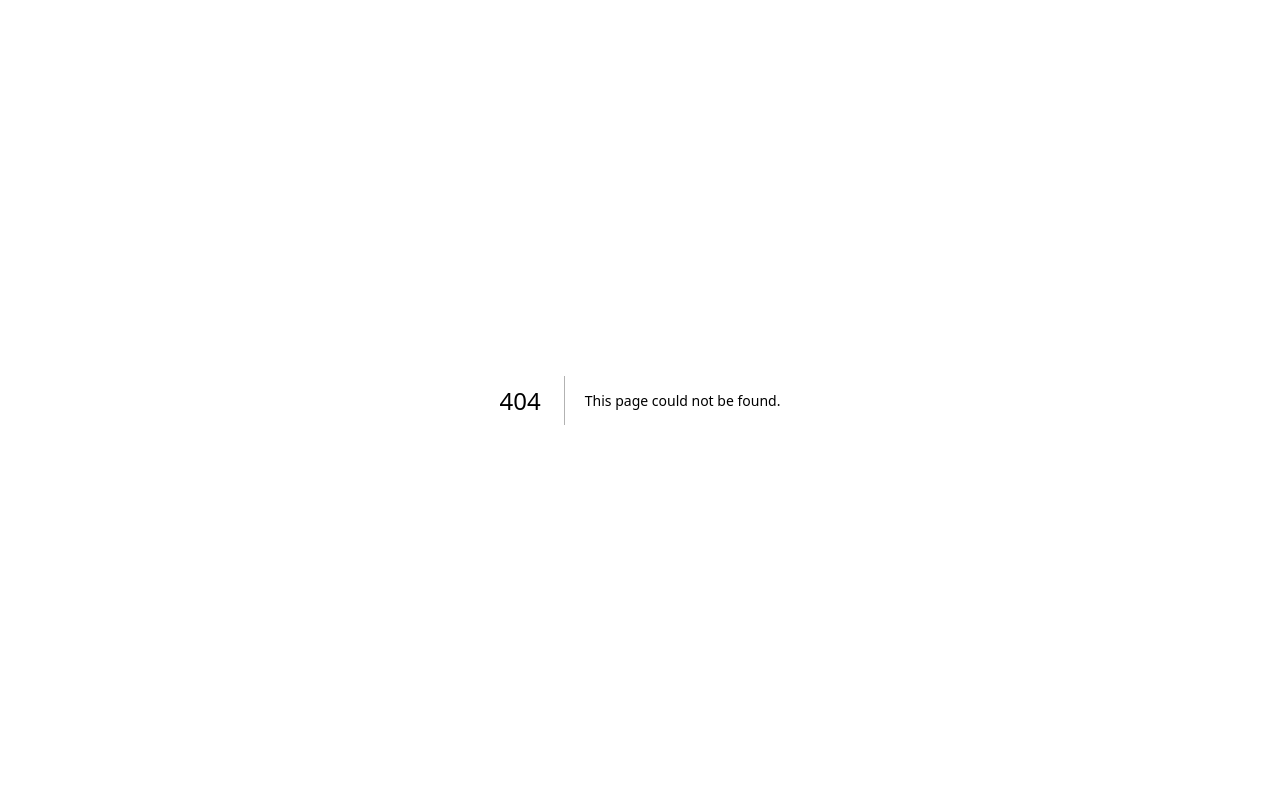
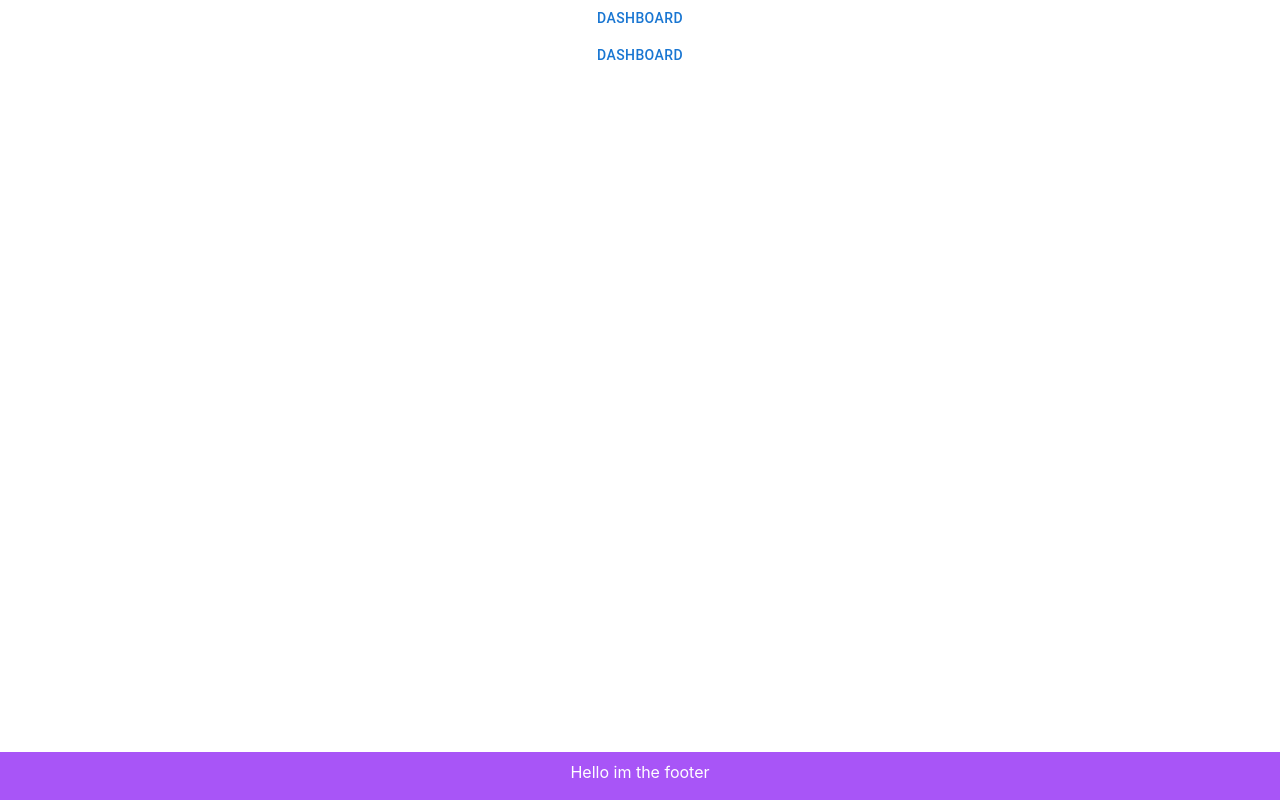
Before and after one commit to AlbertoBarrago/testing-free-api, a Next.js app: page /base/navbar in a window 1280 px wide. Before the commit this address had no page. Built offline with nearby package versions, Linux system fonts and the light colour scheme.

Commit message:
First Commit

```diff
--- a/pages/_app.tsx
+++ b/pages/_app.tsx
@@ -1,6 +1,11 @@
 import '../styles/globals.css'
-import type { AppProps } from 'next/app'
+import type {AppProps} from 'next/app'
+import Layout from './base/layout'
 
-export default function App({ Component, pageProps }: AppProps) {
-  return <Component {...pageProps} />
+export default function App({Component, pageProps}: AppProps) {
+    return (
+        <Layout>
+            <Component {...pageProps} />
+        </Layout>
+    )
 }
--- /dev/null
+++ b/pages/about.tsx
@@ -0,0 +1,8 @@
+import '@fontsource/roboto/300.css';
+import '@fontsource/roboto/400.css';
+import '@fontsource/roboto/500.css';
+import '@fontsource/roboto/700.css';
+
+export default function About() {
+    return <div className="text-3xl font-bold">Ciao lillo</div>
+}
--- /dev/null
+++ b/pages/base/footer.tsx
@@ -0,0 +1,8 @@
+
+export default function Footer() {
+    return (
+        <>
+           <footer className="fixed bottom-0 left-0 bg-purple-500 w-screen h-12 text-center"><p className="text-white mt-2">Hello im the footer</p></footer>
+        </>
+    )
+}
--- /dev/null
+++ b/pages/base/layout.tsx
@@ -0,0 +1,14 @@
+import Navbar from './navbar'
+import Footer from "./footer";
+
+
+// @ts-ignore
+export default function Layout({ children }) {
+    return (
+        <>
+            <Navbar />
+            <main>{children}</main>
+            <Footer />
+        </>
+    )
+}
--- /dev/null
+++ b/pages/base/navbar.tsx
@@ -0,0 +1,44 @@
+import * as React from 'react';
+import Button from '@mui/material/Button';
+import Menu from '@mui/material/Menu';
+import MenuItem from '@mui/material/MenuItem';
+import Fade from '@mui/material/Fade';
+
+export default function FadeMenu() {
+    const [anchorEl, setAnchorEl] = React.useState<null | HTMLElement>(null);
+    const open = Boolean(anchorEl);
+    const handleClick = (event: React.MouseEvent<HTMLElement>) => {
+        setAnchorEl(event.currentTarget);
+    };
+    const handleClose = () => {
+        setAnchorEl(null);
+    };
+
+    return (
+        <header className="text-center">
+            <Button
+                id="fade-button"
+                aria-controls={open ? 'fade-menu' : undefined}
+                aria-haspopup="true"
+                aria-expanded={open ? 'true' : undefined}
+                onClick={handleClick}
+            >
+                Dashboard
+            </Button>
+            <Menu
+                id="fade-menu"
+                MenuListProps={{
+                    'aria-labelledby': 'fade-button',
+                }}
+                anchorEl={anchorEl}
+                open={open}
+                onClose={handleClose}
+                TransitionComponent={Fade}
+            >
+                <MenuItem onClick={handleClose}>Profile</MenuItem>
+                <MenuItem onClick={handleClose}>My account</MenuItem>
+                <MenuItem onClick={handleClose}>Logout</MenuItem>
+            </Menu>
+        </header>
+    );
+}
--- a/pages/index.tsx
+++ b/pages/index.tsx
@@ -1,71 +1,5 @@
-import Head from 'next/head'
-import Image from 'next/image'
-import styles from '../styles/Home.module.css'
-
 export default function Home() {
   return (
-    <div className={styles.container}>
-      <Head>
-        <title>Create Next App</title>
-        <meta name="description" content="Generated by create next app" />
-        <link rel="icon" href="/favicon.ico" />
-      </Head>
-
-      <main className={styles.main}>
-        <h1 className={styles.title}>
-          Welcome to <a href="https://nextjs.org">Next.js!</a>
-        </h1>
-
-        <p className={styles.description}>
-          Get started by editing{' '}
-          <code className={styles.code}>pages/index.tsx</code>
-        </p>
-
-        <div className={styles.grid}>
-          <a href="https://nextjs.org/docs" className={styles.card}>
-            <h2>Documentation &rarr;</h2>
-            <p>Find in-depth information about Next.js features and API.</p>
-          </a>
-
-          <a href="https://nextjs.org/learn" className={styles.card}>
-            <h2>Learn &rarr;</h2>
-            <p>Learn about Next.js in an interactive course with quizzes!</p>
-          </a>
-
-          <a
-            href="https://github.com/vercel/next.js/tree/canary/examples"
-            className={styles.card}
-          >
-            <h2>Examples &rarr;</h2>
-            <p>Discover and deploy boilerplate example Next.js projects.</p>
-          </a>
-
-          <a
-            href="https://vercel.com/new?utm_source=create-next-app&utm_medium=default-template&utm_campaign=create-next-app"
-            target="_blank"
-            rel="noopener noreferrer"
-            className={styles.card}
-          >
-            <h2>Deploy &rarr;</h2>
-            <p>
-              Instantly deploy your Next.js site to a public URL with Vercel.
-            </p>
-          </a>
-        </div>
-      </main>
-
-      <footer className={styles.footer}>
-        <a
-          href="https://vercel.com?utm_source=create-next-app&utm_medium=default-template&utm_campaign=create-next-app"
-          target="_blank"
-          rel="noopener noreferrer"
-        >
-          Powered by{' '}
-          <span className={styles.logo}>
-            <Image src="/vercel.svg" alt="Vercel Logo" width={72} height={16} />
-          </span>
-        </a>
-      </footer>
-    </div>
+   <h1 className="text-center">Hello! I'm the home</h1>
   )
 }
--- /dev/null
+++ b/postcss.config.js
@@ -0,0 +1,6 @@
+module.exports = {
+  plugins: {
+    tailwindcss: {},
+    autoprefixer: {},
+  },
+}
--- a/styles/Home.module.css
+++ b/styles/Home.module.css
@@ -1,3 +1,4 @@
+
 .container {
   padding: 0 2rem;
 }
--- a/styles/globals.css
+++ b/styles/globals.css
@@ -1,3 +1,7 @@
+@tailwind base;
+@tailwind components;
+@tailwind utilities;
+
 html,
 body {
   padding: 0;
--- /dev/null
+++ b/tailwind.config.js
@@ -0,0 +1,11 @@
+/** @type {import('tailwindcss').Config} */
+module.exports = {
+  content: [
+    "./pages/**/*.{js,ts,jsx,tsx}",
+    "./components/**/*.{js,ts,jsx,tsx}",
+  ],
+  theme: {
+    extend: {},
+  },
+  plugins: [],
+}
```
Also changed, not shown: package.json (+11 -0 lines), 2 other files (tests, documents, lock files or other folders).
